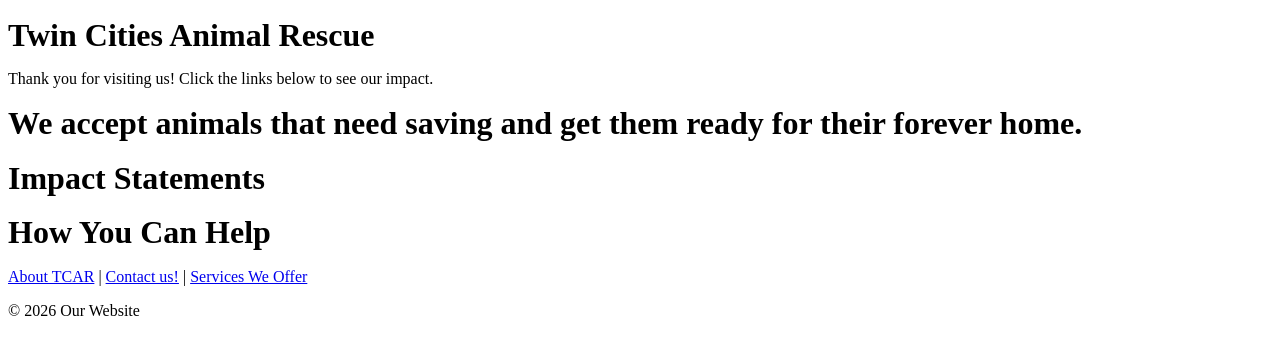
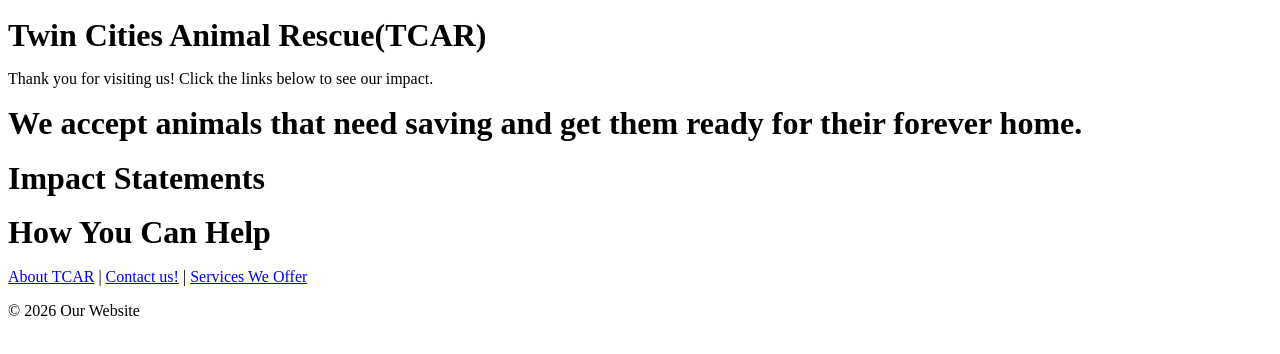
Before and after one commit to tmcnutts/tcar, a plain HTML site: page docs/index.html in a window 1280 px wide. Drawn offline with Linux system fonts and the light colour scheme.

Commit message:
Update header to include acronym TCAR

```diff
--- a/docs/index.html
+++ b/docs/index.html
@@ -8,7 +8,7 @@
 </head>
 <body>
   <header>
-    <h1>Twin Cities Animal Rescue</h1>
+    <h1>Twin Cities Animal Rescue(TCAR)</h1>
   </header>
 
   <main>
```
